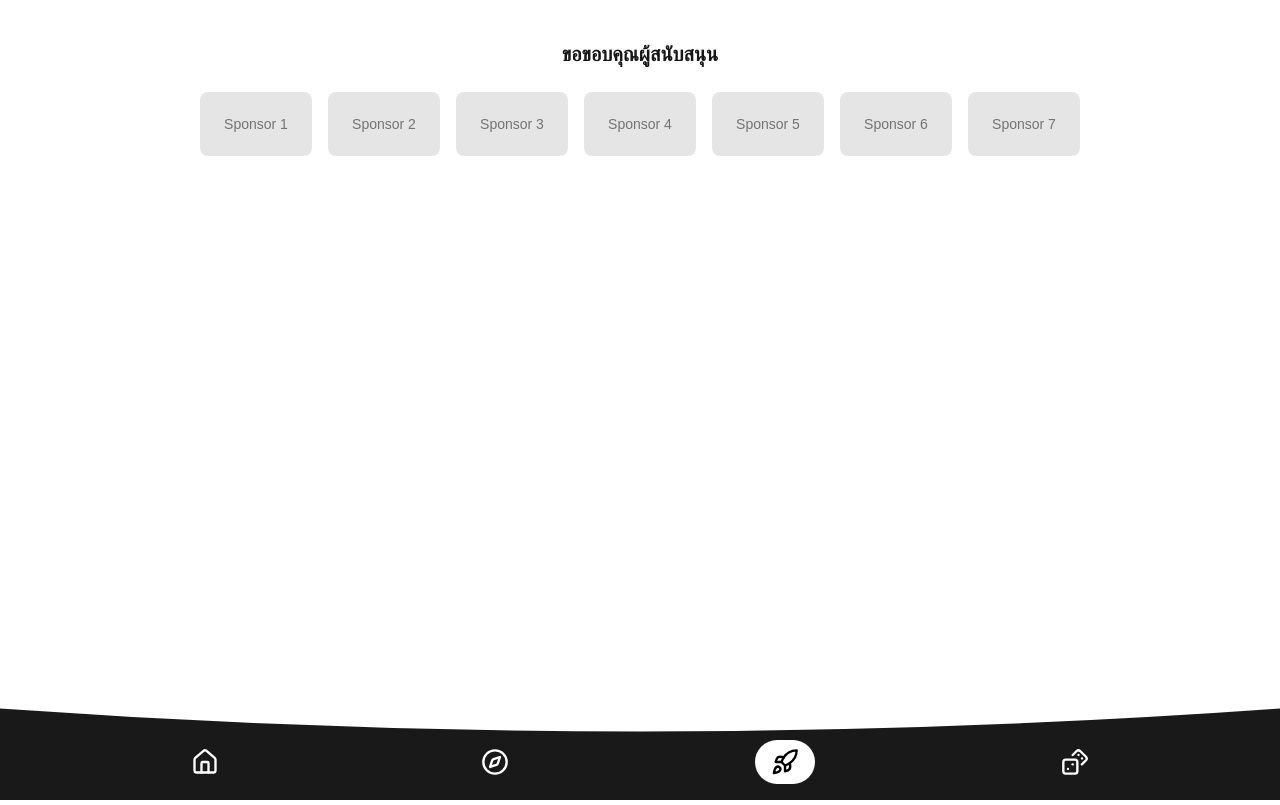
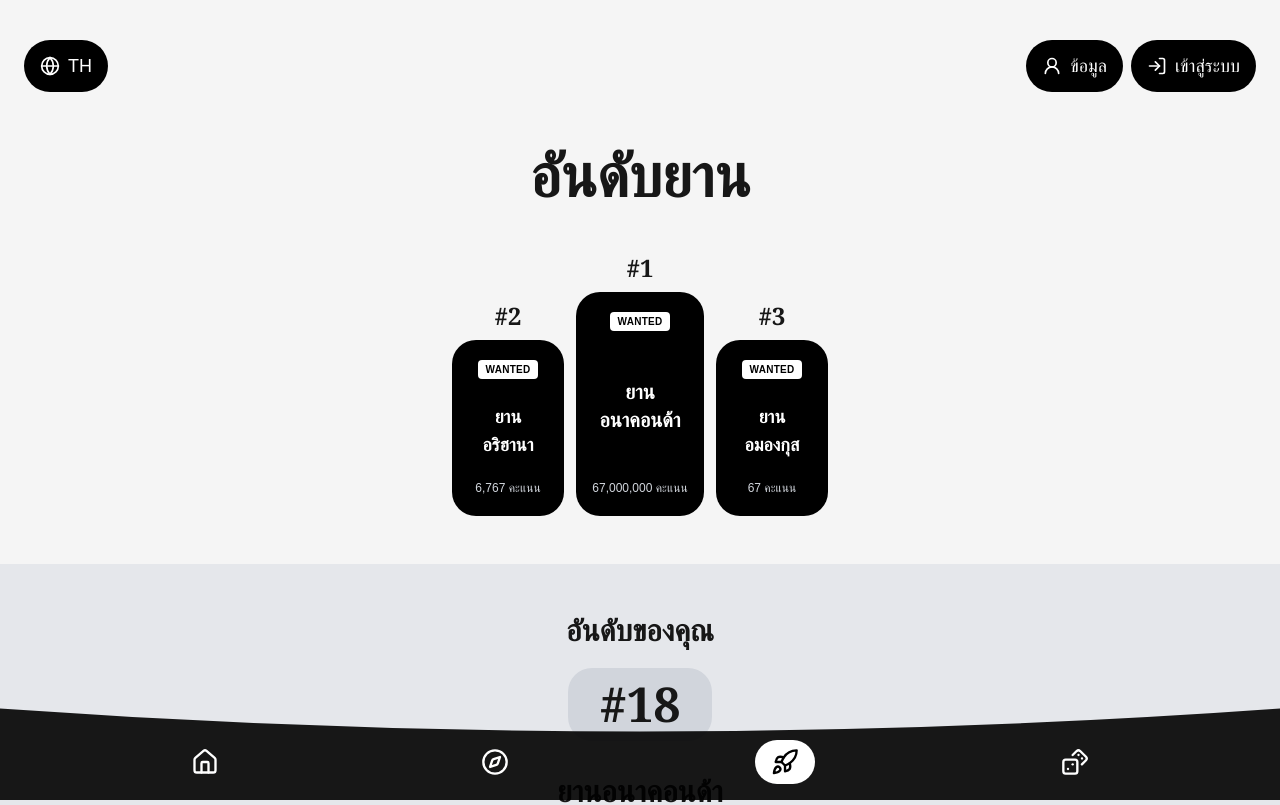
Before and after one commit to IT-Vishnu24th/vishnu24th-website, a Next.js app: page /ranking in a window 1280 px wide. Shown: the top 805 px of the page. Built offline with nearby package versions, Linux system fonts and the light colour scheme; no server answers.

Commit message:
feat : add leaderboard page

```diff
--- a/src/app/ranking/page.tsx
+++ b/src/app/ranking/page.tsx
@@ -1,10 +1,57 @@
+// export default function ranking() {
+//   return (
+//     <>
+//       <SponsorFooter />
+//       <NavigationFooter />
+//     </>
+//   )
+// }
+
+"use client"
+
+import { Header } from "@/components/Headers"
+
+import Podium from "@/features/leaderboard/components/podium"
+import MyRank from "@/features/leaderboard/components/myrank"
 import Image from "next/image"
 import SponsorFooter from "@/components/SponsorFooter"
 import NavigationFooter from "@/components/NavigationFooter"
 
-export default function ranking() {
+import { MOCK_LEADERBOARD } from "@/features/leaderboard/const/mock"
+import { MOCK_MY_VESSEL } from "@/features/leaderboard/const/mock"
+
+export default function Page() {
+  const data = MOCK_LEADERBOARD
+  const vesseldata = MOCK_MY_VESSEL
   return (
     <>
+      <div
+        className="
+          min-h-screen
+          bg-[#f5f5f5]
+          pb-20
+        "
+      >
+        <Header />
+
+        <h1
+          className="
+            pt-3
+            text-center
+            font-serif
+            text-6xl
+            font-bold
+          "
+        >
+          อันดับยาน
+        </h1>
+
+        <div className="mt-12">
+          <Podium top3={data.top3} />
+        </div>
+
+        <MyRank rank={data.rank} vesselName={vesseldata.vesselName} score={vesseldata.score} />
+      </div>
       <SponsorFooter />
       <NavigationFooter />
     </>
--- /dev/null
+++ b/src/features/leaderboard/components/myrank.tsx
@@ -0,0 +1,21 @@
+type Props = {
+  rank: number | null
+  vesselName: string
+  score: number
+}
+
+export default function MyRank({ rank, vesselName, score }: Props) {
+  return (
+    <div className="mt-12 bg-gray-200 py-12">
+      <h2 className="text-center text-3xl font-bold font-serif">อันดับของคุณ</h2>
+
+      <div className="mx-auto mt-5 w-fit rounded-[24px] bg-gray-300 px-8 py-3">
+        <span className="font-serif text-5xl font-black">#{rank ?? "-"}</span>
+      </div>
+
+      <p className="mt-8 break-words text-center font-serif text-3xl font-bold">ยาน{vesselName}</p>
+
+      <p className="mt-2 text-center text-lg text-gray-600">{score.toLocaleString()} คะแนน</p>
+    </div>
+  )
+}
--- /dev/null
+++ b/src/features/leaderboard/components/podium.tsx
@@ -0,0 +1,48 @@
+import type { LeaderboardResponse } from "@/types/leaderboard"
+
+type Props = {
+  top3: LeaderboardResponse["top3"]
+}
+
+export default function Podium({ top3 }: Props) {
+  return (
+    <div className="flex items-end justify-center gap-3">
+      {[1, 0, 2].map((index) => {
+        const item = top3[index]
+
+        if (!item) return null
+
+        const isFirst = item.rank === 1
+
+        return (
+          <div key={item.rank} className="flex flex-col items-center">
+            {/* Rank number - floats above the card */}
+            <p className="mb-2 font-serif text-2xl font-bold">#{item.rank}</p>
+
+            <div
+              className={`
+                flex flex-col items-center justify-between rounded-3xl bg-black px-4 py-5 text-center text-white
+                ${isFirst ? "h-56 w-32" : "h-44 w-28"}
+              `}
+            >
+              {/* WANTED badge */}
+              <span className="rounded bg-white px-2 py-0.5 text-[10px] font-bold tracking-wide text-black">
+                WANTED
+              </span>
+
+              {/* Vessel name */}
+              <p className={`break-words font-serif font-bold ${isFirst ? "text-xl" : "text-lg"}`}>
+                ยาน
+                <br />
+                {item.vesselName.th}
+              </p>
+
+              {/* Score */}
+              <span className="text-xs text-gray-300">{item.score.toLocaleString()} คะแนน</span>
+            </div>
+          </div>
+        )
+      })}
+    </div>
+  )
+}
--- /dev/null
+++ b/src/features/leaderboard/const/mock.ts
@@ -0,0 +1,72 @@
+import type { LeaderboardResponse } from "@/types/leaderboard"
+
+export const MOCK_LEADERBOARD: LeaderboardResponse = {
+  top3: [
+    {
+      rank: 1,
+
+      label: "A",
+
+      vesselName: {
+        th: "อนาคอนด้า",
+        en: "Anaconda",
+      },
+
+      score: 67000000,
+
+      scanScore: 230,
+
+      registrationPoint: {
+        firstdate: "EN100",
+        vishnu: "Larngear",
+      },
+    },
+
+    {
+      rank: 2,
+
+      label: "B",
+
+      vesselName: {
+        th: "อริฮานา",
+        en: "Arihana",
+      },
+
+      score: 6767,
+
+      scanScore: 150,
+
+      registrationPoint: {
+        firstdate: "ENG4",
+        vishnu: "Plateau",
+      },
+    },
+
+    {
+      rank: 3,
+
+      label: "C",
+
+      vesselName: {
+        th: "อมองกุส",
+        en: "Amejungs",
+      },
+
+      score: 67,
+
+      scanScore: 80,
+
+      registrationPoint: {
+        firstdate: "Larnsom",
+        vishnu: "EN100",
+      },
+    },
+  ],
+
+  rank: 18,
+}
+//ไม่มีใน type
+export const MOCK_MY_VESSEL = {
+  vesselName: "อนาคอนด้า",
+  score: 6767,
+}
```
